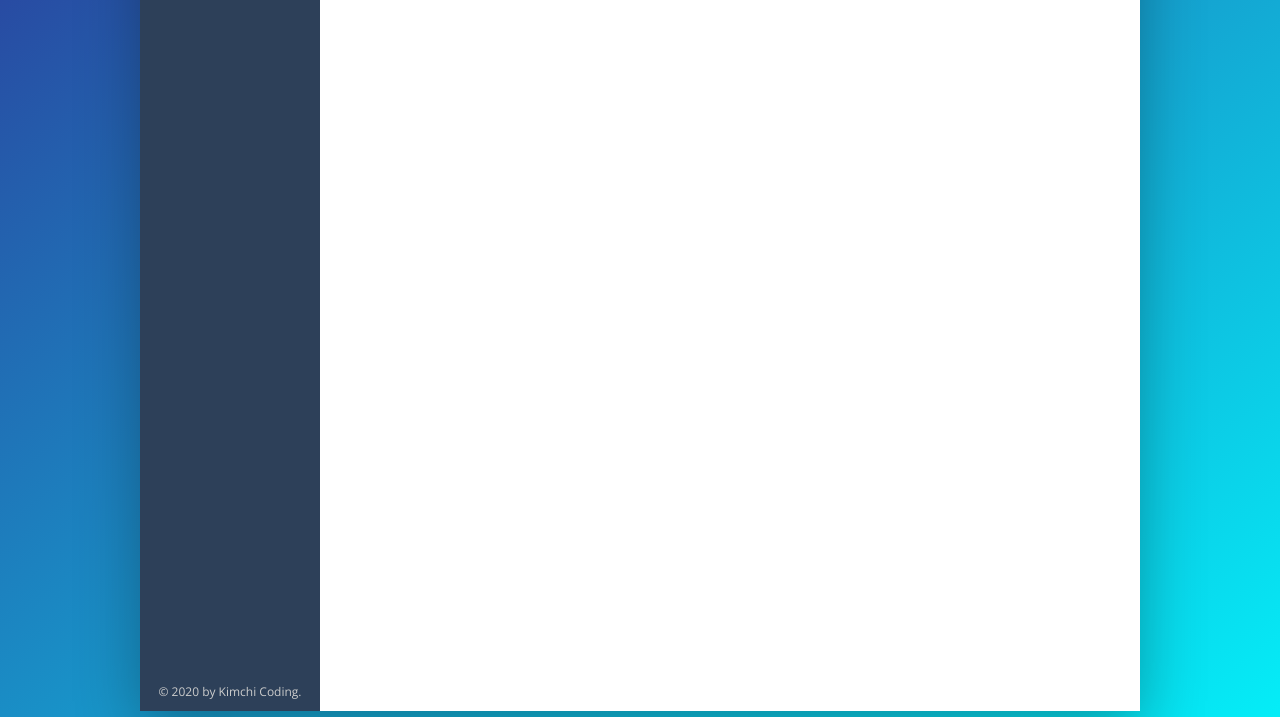
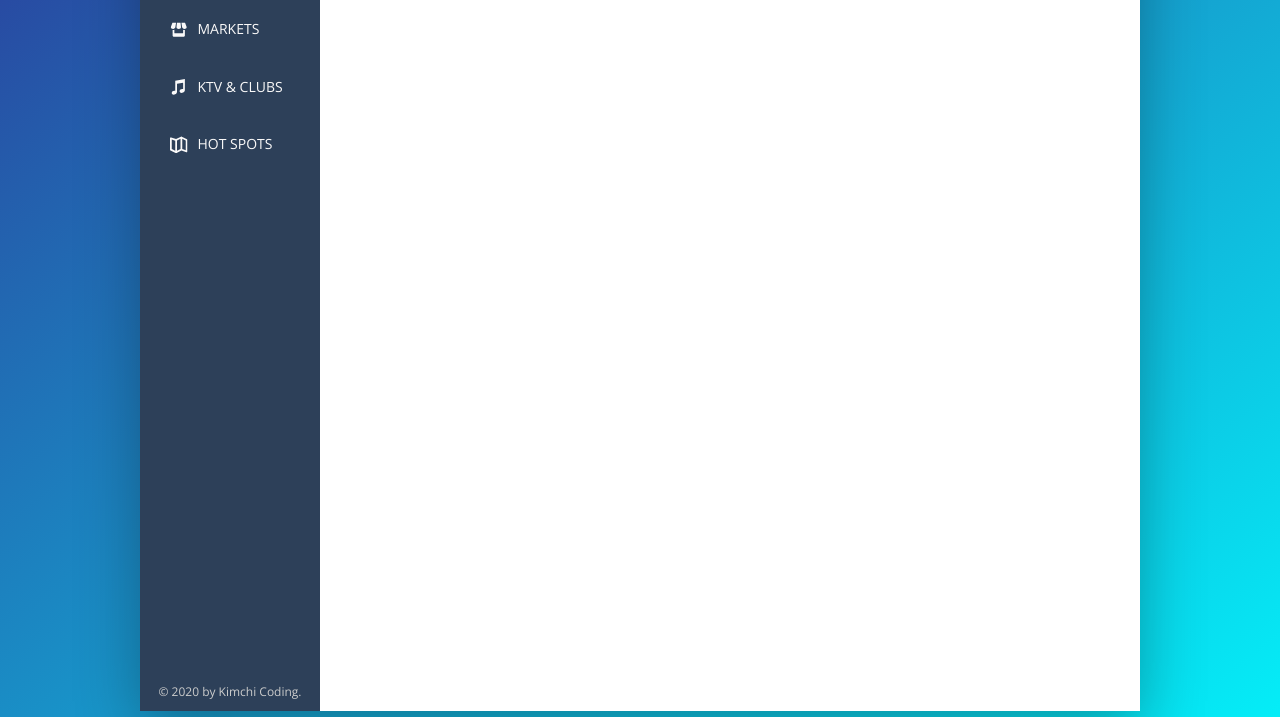
Before and after one commit to YiroYi/my-asia, a website: page index.html in a window 1280 px wide. Shown: the part 239-956 px from the top of the page. Drawn offline with nearby package versions, Linux system fonts and the light colour scheme.

Commit message:
Sidebar complete

```diff
--- a/sass/_components.scss
+++ b/sass/_components.scss
@@ -125,18 +125,60 @@
 /*SIDE BAR*/
 
 .side-nav {
+  font-size: 1.4rem;
+  list-style: none;
+  margin-top: 3.5rem;
 
   &__item {
+    position: relative;
 
+    &:not(:last-child) {
+      margin-bottom: .5rem;
+    }
   }
 
-  &__link {
+  &__item::before {
+    content: "";
+    position: absolute;
+    top: 0;
+    left: 0;
+    height: 100%;
+    width: 3px;
+    background-color: var(--color-primary-dark);
+    transform: scaleY(0);
+    transition: transform .2s,
+                width .4s cubic-bezier(1, 0, 0, 1) .2s,
+                background-color .1s;
+  }
 
+  &__item:hover::before {
+    transform: scaleY(1);
+    width: 100%;
+  }
+
+  &__item:active::before {
+    background-color: var(--color-primary-light);
+  }
+
+  &__link:link,
+  &__link:visited {
+    color: var(--color-grey-light-1);
+    text-decoration: none;
+    text-transform: uppercase;
+    display: block;
+    position: relative;
+    padding: 1.5rem 3rem;
+    z-index: 10;
+
+    display: flex;
+    align-items: center;
   }
 
   &__icon {
     width: 1.75rem;
     height: 1.75rem;
+    margin-right: 1rem;
+    fill: currentColor;
   }
 
 }
```
Also changed, not shown: css/style.css.
